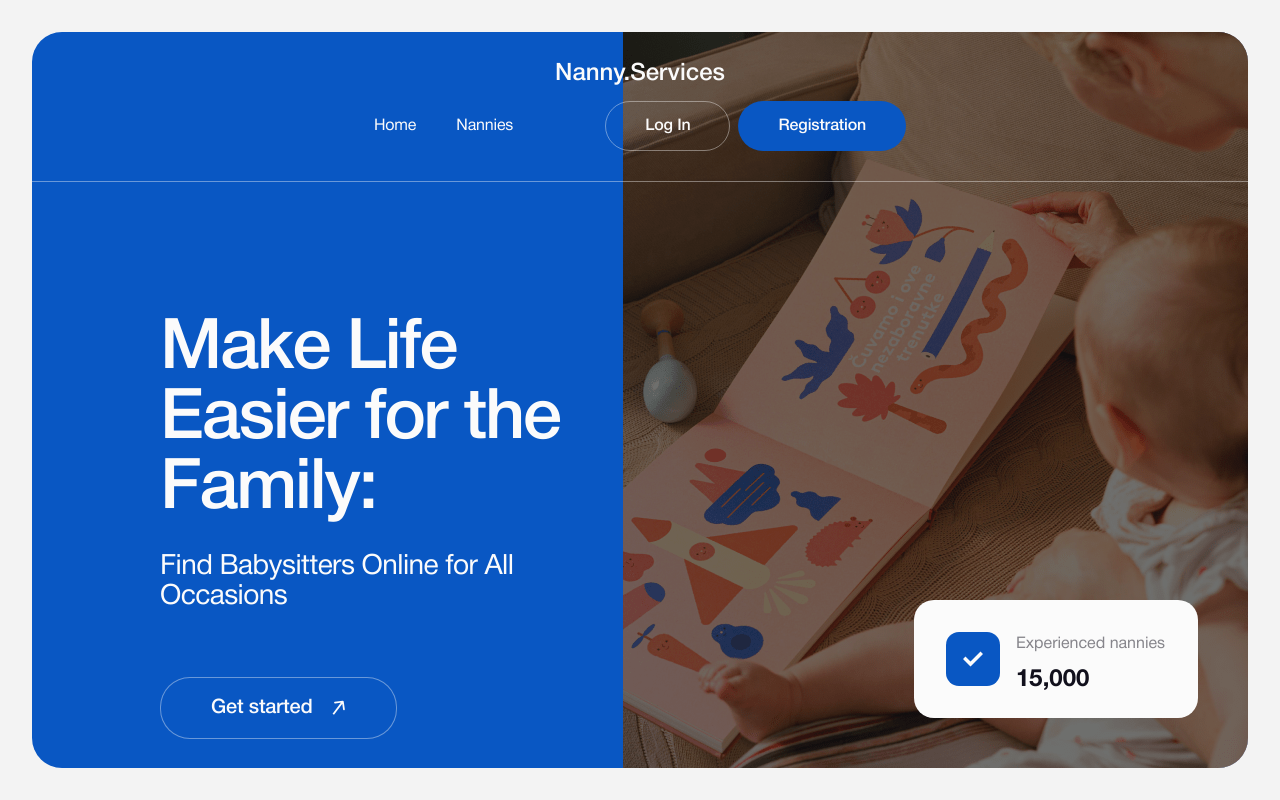
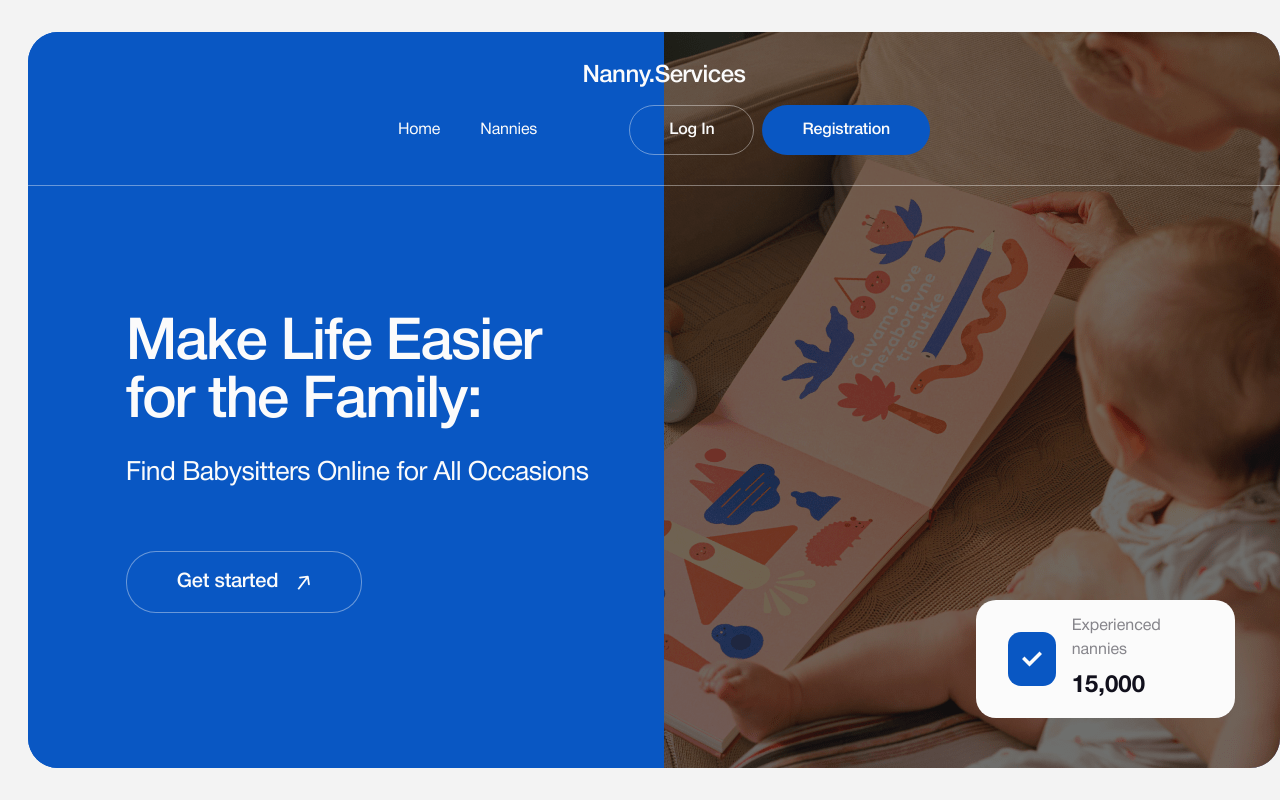
Before and after one commit to AlinaTantsura/NannyServices, a React (Vite) app: page / in a window 1280 px wide. Built offline with nearby package versions, Linux system fonts and the light colour scheme.

Commit message:
Add elactic homepage and fix header

```diff
--- a/src/components/GreetingSection/GreetingSection.jsx
+++ b/src/components/GreetingSection/GreetingSection.jsx
@@ -17,7 +17,7 @@ const GreetingSection = () => {
   }
   return (
     <GreetingSectionStyled>
-      <MainTitle>Make Life Easier for the Family:</MainTitle>
+      <MainTitle onClick={()=>console.log("tittle")}>Make Life Easier for the Family:</MainTitle>
       <AddInfoParag>Find Babysitters Online for All Occasions</AddInfoParag>
       <GetStartedButton onMouseEnter={handleHoverIcon} onMouseLeave={handleHoverIcon} onClick={() => navigate('/nannies')}>
               Get started
--- a/src/components/GreetingSection/GreetingSection.styled.js
+++ b/src/components/GreetingSection/GreetingSection.styled.js
@@ -2,13 +2,15 @@ import styled from "styled-components";
 import { ButtonStyled } from "../Button/Button.styled";
 
 export const GreetingSectionStyled = styled.section`
-  margin-top: 283px;
-  margin-left: 128px;
-  width: 517px;
+  padding: 283px 5.450% 30px 7.776%;
+  width: 50.799%;
+  min-width: 320px;
+  background-color: var(--main-color);
 `;
 
 export const MainTitle = styled.h1`
-  font-size: 70px;
+  /* font-size: 70px; */
+  font-size: calc(2.5vw + 26px);
   line-height: 100%;
   letter-spacing: -0.03em;
   color: var(--main-white);
@@ -18,13 +20,14 @@ export const MainTitle = styled.h1`
 export const AddInfoParag = styled.p`
   font-family: var(--font-family-400);
   font-size: 28px;
+  font-size: calc(18px + (28 - 18) * ((100vw - 320px) / (1440 - 320)));
   line-height: 107%;
   letter-spacing: -0.02em;
   color: var(--main-white);
 `;
 
 export const GetStartedButton = styled(ButtonStyled)`
-position: relative;
+  position: relative;
   margin-top: 64px;
   border: solid 1px rgba(251, 251, 251, 0.4);
   padding: 18px 50px;
@@ -34,8 +37,10 @@ position: relative;
   display: flex;
   gap: 18px;
   align-items: center;
+  z-index: 1000;
   &:hover svg{
     transition: all 0.4s easy-in;
     transform: rotate(55deg);
-  }
+  };
+
 `;
--- a/src/components/Header/Header.styled.js
+++ b/src/components/Header/Header.styled.js
@@ -7,11 +7,11 @@ background-color: var(--main-color);
   display: flex;
   flex-wrap: wrap;
   row-gap: 15px;
-  column-gap: 21.180%;
+  column-gap: 21.18%;
   justify-content: center;
   align-items: center;
   width: 100%;
-  padding: 30px 8.888888888%;
+  padding: 30px 8.888%;
 `;
 
 export const PageAuthBox = styled.div`
@@ -24,21 +24,26 @@ export const PageAuthBox = styled.div`
   justify-content: center;
 `;
 
-
 export const LogoLink = styled(Link)`
   color: var(--main-white);
   font-size: 24px;
-  line-height: 100%;
+  line-height: 117%;
+letter-spacing: -0.02em;
 `;
 
 export const HeaderStyledHome = styled(HeaderStyled)`
+  position: absolute;
+  top: 32px;
+  left: 2.222%;
+  z-index: 1000;
   background-color: transparent;
-  margin: 32px auto 0;
-  width: calc(100% - 32px * 2);
+  width: 97.778%;
+  padding-right: 5.902%;
+  padding-left: 7.430%;
   max-width: 1376px;
   box-shadow: none;
-  column-gap: 35.392%;
   border-bottom: solid 1px rgba(251, 251, 251, 0.4);
+  column-gap: 40%;
 `;
 
 export const HomePageAuthBox = styled(PageAuthBox)`
--- a/src/components/MainPictureSection/MainPictureSection.styled.js
+++ b/src/components/MainPictureSection/MainPictureSection.styled.js
@@ -1,19 +1,26 @@
 import styled from "styled-components";
 
 export const MainPictureSectionStyled = styled.section`
-  width: 699px;
+  /* width: 699px; */
   position: relative;
+      width: 49.201%;
+      min-width: 320px;
+    min-height: 400px;
+    max-height: 736px;
   img {
-    position: absolute;
+    /* position: absolute;
     top: 0;
-    left: 0;
+    left: 0; */
+    width: 100%;
+    height: 100%;
+    object-fit: cover;
   }
 `;
 
 export const PictureBox = styled.div`
   position: absolute;
   top: 0;
-  left: 0;
+  right: 0;
   background-color: rgba(18, 20, 23, 0.6);
   width: 100%;
   height: 100%;
@@ -32,6 +39,18 @@ export const NanniesInfoBox = styled.div`
     display: flex;
     gap: 16px;
     padding: 32px;
+    right: 7.385%;
+    bottom: 6.793%;
+    width: 41.949%;
+    min-width: 200px;
+    height: 118px;
+    border-radius: 20px;
+    background-color: var(--main-white);
+    z-index: 11;
+    display: flex;
+    gap: 16px;
+    padding: 32px;
+    align-items: center;
 `;
 
 export const IconBox = styled.div`
--- a/src/components/ModalWindow/ModalWindow.styled.js
+++ b/src/components/ModalWindow/ModalWindow.styled.js
@@ -16,10 +16,9 @@ export const BackdropStyled = styled.div`
 export const ModalStyled = styled.div`
   position: absolute;
   border-radius: 30px;
-  width: ${props => props.width || "565px" };
-  /* top: 30%;
-  left: 30%; */
+  max-width: ${props => props.width || "565px" };
   padding: 64px;
+  padding: 64px calc(20px + (64 - 20) * ((100% - 320px)/ (1440 - 320)));
   background-color: var(--main-white);
   z-index: 1000;
 `;
--- a/src/components/NanniesList/NanniesList.styled.js
+++ b/src/components/NanniesList/NanniesList.styled.js
@@ -2,10 +2,11 @@ import styled from "styled-components";
 import { ButtonStyled } from "../Button/Button.styled";
 
 export const NanniesListContainer = styled.div`
-    position: absolute;
+    /* position: absolute;
     top: 168px;
-    left: 128px;
-    padding-bottom: 100px;
+    left: 128px; */
+    /* padding-bottom: 100px; */
+    padding-top: 32px;
     text-align: center;
 
 `;
--- a/src/components/NannyCard/NannyCard.jsx
+++ b/src/components/NannyCard/NannyCard.jsx
@@ -22,6 +22,7 @@ import {
   ReviewsBox,
   GreenCircleBox,
   GreenCircle,
+  MainNannyInfo,
 } from "./NannyCard.styled";
 import AppointmentModal from "../AppointmentModal/AppointmentModal";
 import ReviewCard from "./ReviewCard";
@@ -75,7 +76,7 @@ const NannyCard = ({ data}) => {
           <GreenCircle />
         </GreenCircleBox>
       </ImgBox>
-      <div>
+      <MainNannyInfo>
         <div>
           <TextProfession>Nanny</TextProfession>
           <NannyName>{data.name}</NannyName>
@@ -146,7 +147,7 @@ const NannyCard = ({ data}) => {
             Read more
           </StyledReadMoreButton>
         )}
-      </div>
+      </MainNannyInfo>
       <AdditionalInfoBox>
         <AdditionalInfoItem>
           <svg width="16" height="16">
@@ -166,14 +167,15 @@ const NannyCard = ({ data}) => {
           Price / 1 hour:{" "}
           <StyledPriceSpan>{data.price_per_hour}$</StyledPriceSpan>
         </AdditionalInfoItem>
-        <StyledFavButton onClick={() => handleFavoriteProperty(data)}>
+
+      </AdditionalInfoBox>
+      <StyledFavButton onClick={() => handleFavoriteProperty(data)}>
           <svg width="26" height="26">
             <use href={!favList.find(item => item.name === data.name)
               ? sprite + "#icon-Property-1Normal"
               : sprite + "#icon-Property-1Hover" } />
           </svg>
         </StyledFavButton>
-      </AdditionalInfoBox>
     </CardBox>
   );
 };
--- a/src/components/NannyCard/NannyCard.styled.js
+++ b/src/components/NannyCard/NannyCard.styled.js
@@ -2,11 +2,13 @@ import styled from "styled-components";
 
 export const CardBox = styled.div`
   border-radius: 24px;
-  width: 1184px;
+  /* max-width: 1184px; */
+  width: 100%;
   background-color: var(--main-white);
   padding: 24px;
   position: relative;
   display: flex;
+  flex-wrap: wrap;
   gap: 24px;
 `;
 
@@ -49,6 +51,10 @@ width: 9px;
 height: 9px;
   border-radius: 50%;
   background-color: #38CD3E;
+`;
+
+export const MainNannyInfo = styled.div`
+  max-width: 86.531%;
 `;
 
 export const TextProfession = styled.p`
@@ -104,7 +110,8 @@ export const StyledReadMoreButton = styled.button`
 export const AdditionalInfoBox = styled.div`
   position: absolute;
   top: 24px;
-  right: 24px;
+  right: 8.445%;
+  max-width: 35,726%;
   display: flex;
   gap: 16px;
   align-items: center;
@@ -130,11 +137,14 @@ export const StyledPriceSpan = styled.span`
 `;
 
 export const StyledFavButton = styled.button`
-  margin-left: 50px;
+  /* margin-left: 50px; */
+  position: absolute;
+  top: 24px;
+  right: 24px;
   border: none;
   background-color: transparent;
   cursor: pointer;
-  display: flex;
+  /* display: flex; */
 `;
 
 export const ReviewsBox = styled.ul`
@@ -145,7 +155,7 @@ export const ReviewsBox = styled.ul`
 `;
 
 export const ReviewCardStyled = styled.li`
-  width: 482px;
+  max-width: 482px;
 `;
 
 export const TitleBlockReviewCard = styled.div`
--- a/src/components/SelectCategoriesForm/SelectCategoriesForm.styled.js
+++ b/src/components/SelectCategoriesForm/SelectCategoriesForm.styled.js
@@ -32,7 +32,8 @@ export const SelectButtonStyled = styled(ButtonStyled)`
 `;
 
 export const OptionsList = styled.ul`
-  position: relative;
+  position: absolute;
+  top: 150px;
   border-radius: 14px;
   width: 226px;
   padding: 18px 0;
--- a/src/pages/Container.styled.js
+++ b/src/pages/Container.styled.js
@@ -9,19 +9,26 @@ import styled from "styled-components";
 export const Container = styled.div`
     position: absolute;
     top: 32px;
-    left: 32px;
+    left: 2.222%;
+    right: 2.222%;
     max-width: 1376px;
-    width: calc(100% - 32px * 2);
-    height: 736px;
+    width: calc(100% - 2.222%);
+    min-height: 736px;
     border-radius: 30px;
-    background-color: var(--main-color);
-    z-index: -1;
     overflow: hidden;
     display: flex;
-    justify-content: space-between;
+    flex-wrap: wrap;
+    justify-content: center;
+    z-index: 100;
+    background-color: var(--main-color);
 `;
 
 export const MainContainer = styled.main`
-    padding: 64px 128px 100px;
+    padding: 64px 8.888% 100px;
     position: relative;
+    width: 100vw;
+    max-width: 1440px;
+    min-height: 100vh;
+    height: fit-content;
+    margin: 0 auto
 `;
```
Lines whose indentation alone changed are shown as unchanged.
